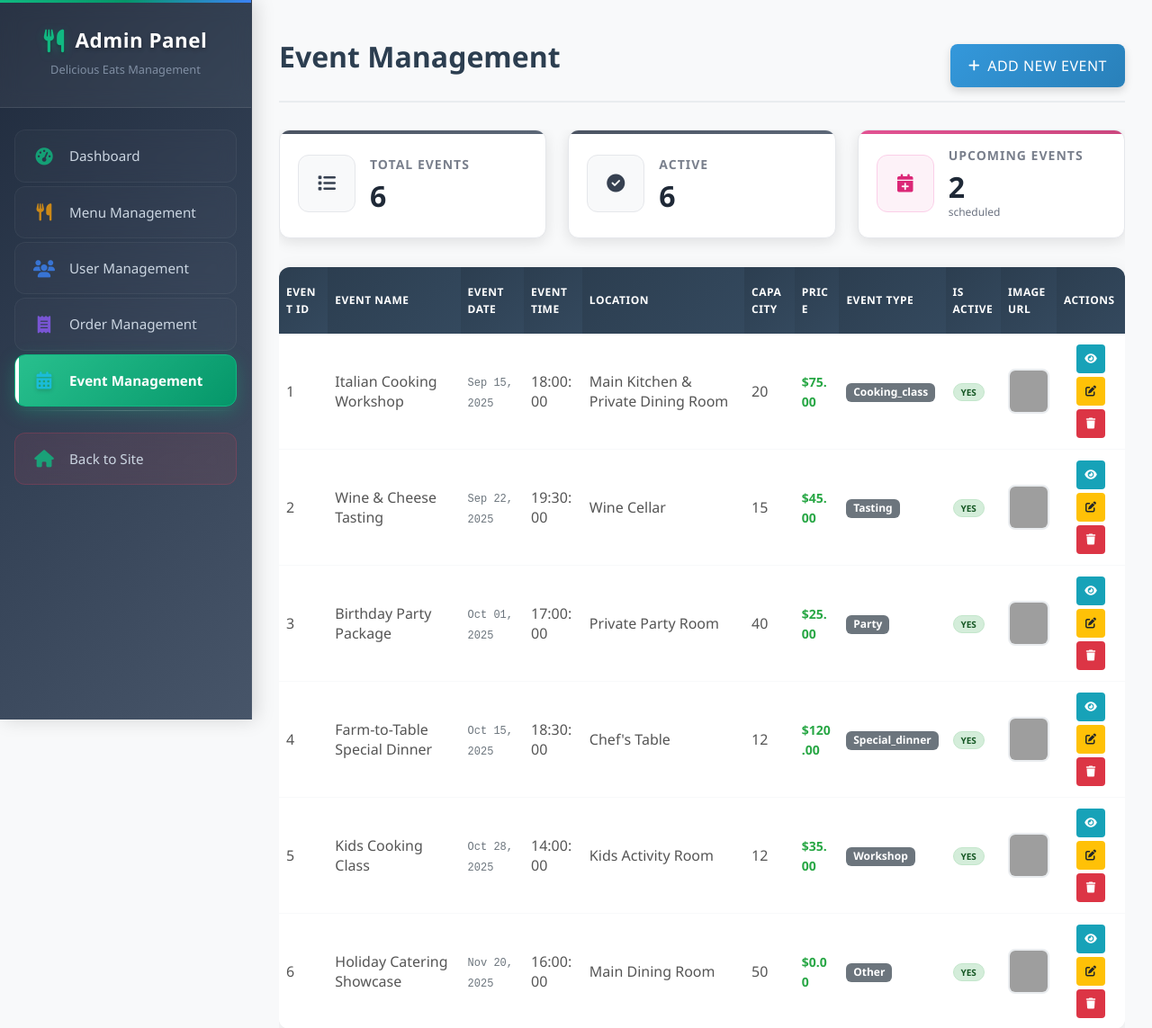
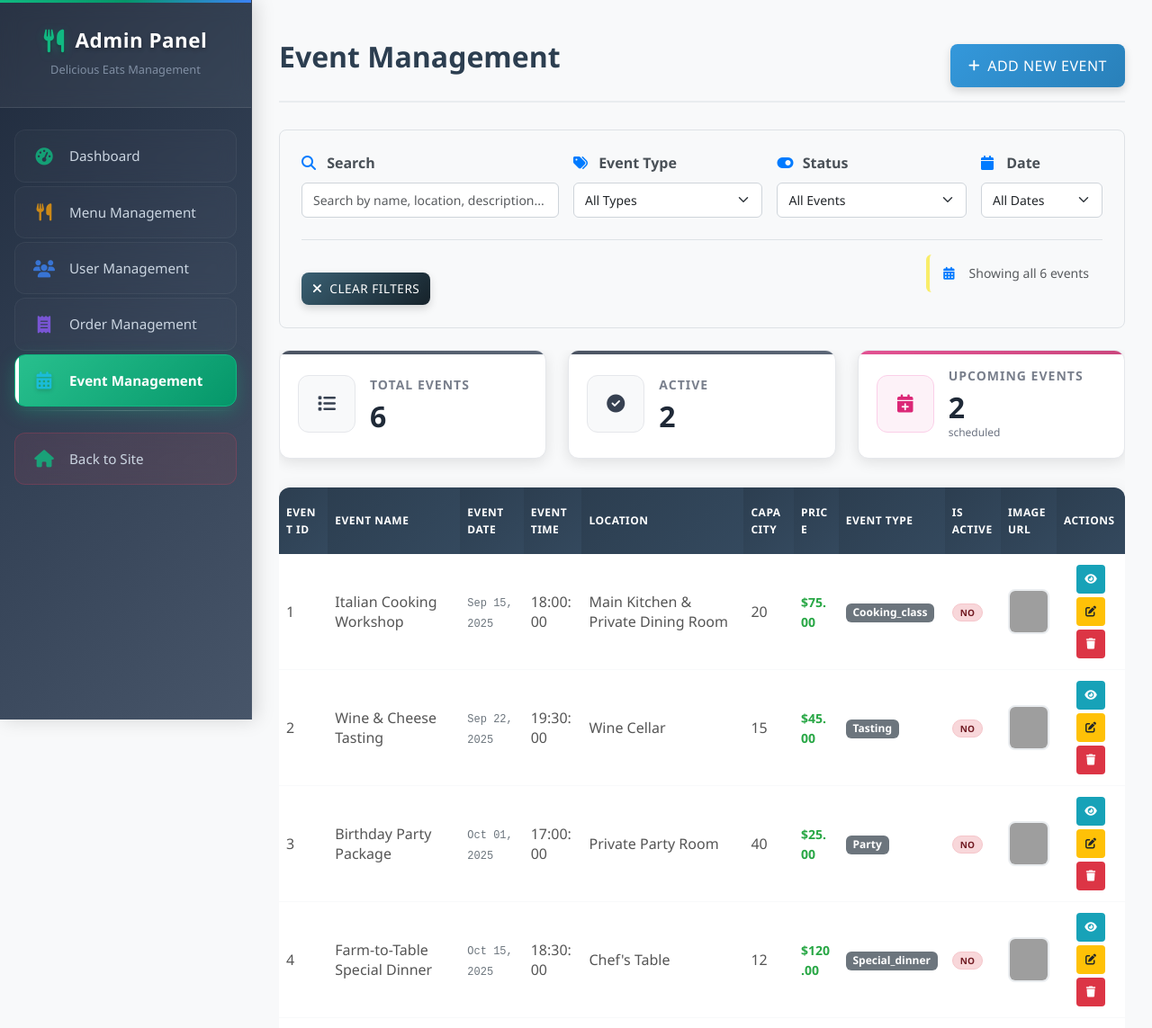
Before and after one commit to yvenyvi/simple-ordering-system, a PHP site: page /event_list.php in a window 1280 px wide. Shown: the top 1143 px of the page at 90% size. Run offline with PHP 8.4, Linux system fonts and the light colour scheme; data comes from the database, SQL or seed files in the repository; some libraries are stand-ins or nearby versions; grey boxes are pictures that could not be loaded.

Commit message:
feat(admin): Implement event filtering and search functionality for enhanced event management

```diff
--- a/admin/controller/event_list.php
+++ b/admin/controller/event_list.php
@@ -5,6 +5,9 @@
  */
 
 require_once __DIR__ . "/../../models/db_Model.php";
+
+// Automatically deactivate past events on every page load
+deactivatePastEvents();
 
 // Route requests to appropriate handlers
 if (isset($_GET['action']) && $_GET['action'] === 'view' && isset($_GET['id'])) {
@@ -259,4 +262,149 @@ function handleEventImageUpload($event_id) {
     }
 }
 
+/**
+ * Automatically deactivate events that have passed their scheduled date
+ * This function runs every time the event management page is accessed
+ */
+function deactivatePastEvents() {
+    global $connection;
+
+    try {
+        // Get current date and time
+        $current_datetime = date('Y-m-d H:i:s');
+        $current_date = date('Y-m-d');
+
+        // Find events that are past their date and still active
+        // We'll check both events that are completely past (date + time) and events with just past dates
+        $sql = "SELECT event_id, event_name, event_date, event_time
+                FROM events
+                WHERE is_active = 1
+                AND (
+                    (event_date < ? AND event_time IS NOT NULL)
+                    OR
+                    (event_date < ? AND event_time IS NULL)
+                    OR
+                    (event_date = ? AND event_time IS NOT NULL AND CONCAT(event_date, ' ', event_time, ':00') < ?)
+                )";
+
+        $stmt = mysqli_prepare($connection, $sql);
+        if (!$stmt) {
+            error_log("Error preparing past events query: " . mysqli_error($connection));
+            return false;
+        }
+
+        mysqli_stmt_bind_param($stmt, "ssss", $current_date, $current_date, $current_date, $current_datetime);
+
+        if (!mysqli_stmt_execute($stmt)) {
+            error_log("Error executing past events query: " . mysqli_stmt_error($stmt));
+            mysqli_stmt_close($stmt);
+            return false;
+        }
+
+        $result = mysqli_stmt_get_result($stmt);
+        $past_events = [];
+
+        // Collect past events
+        while ($event = mysqli_fetch_assoc($result)) {
+            $past_events[] = $event;
+        }
+        mysqli_stmt_close($stmt);
+
+        // If there are past events, deactivate them
+        if (!empty($past_events)) {
+            $event_ids = array_column($past_events, 'event_id');
+            $placeholders = str_repeat('?,', count($event_ids) - 1) . '?';
+
+            $update_sql = "UPDATE events SET is_active = 0 WHERE event_id IN ($placeholders)";
+            $update_stmt = mysqli_prepare($connection, $update_sql);
+
+            if (!$update_stmt) {
+                error_log("Error preparing past events update query: " . mysqli_error($connection));
+                return false;
+            }
+
+            // Create types string (one 'i' for each integer event_id)
+            $types = str_repeat('i', count($event_ids));
+            mysqli_stmt_bind_param($update_stmt, $types, ...$event_ids);
+
+            if (mysqli_stmt_execute($update_stmt)) {
+                $deactivated_count = mysqli_stmt_affected_rows($update_stmt);
+
+                // Log the deactivation for debugging
+                error_log("Auto-deactivated {$deactivated_count} past events: " . implode(', ', array_column($past_events, 'event_name')));
+
+                // Set a global message to show in the UI (optional)
+                if ($deactivated_count > 0) {
+                    $GLOBALS['info_message'] = "Automatically deactivated {$deactivated_count} past event(s).";
+                }
+            } else {
+                error_log("Error executing past events update: " . mysqli_stmt_error($update_stmt));
+            }
+
+            mysqli_stmt_close($update_stmt);
+        }
+
+        return true;
+
+    } catch (Exception $e) {
+        error_log("Error in deactivatePastEvents: " . $e->getMessage());
+        return false;
+    }
+}
+
+/**
+ * Advanced event status management
+ * Can be called independently for scheduled maintenance
+ */
+function manageEventStatuses() {
+    global $connection;
+
+    try {
+        $current_datetime = date('Y-m-d H:i:s');
+        $current_date = date('Y-m-d');
+
+        // Deactivate past events
+        $deactivated = deactivatePastEvents();
+
+        // Optional: Reactivate events that were mistakenly deactivated but are still upcoming
+        $reactivate_sql = "SELECT event_id, event_name, event_date, event_time
+                          FROM events
+                          WHERE is_active = 0
+                          AND (
+                              (event_date > ? AND event_time IS NOT NULL)
+                              OR
+                              (event_date > ? AND event_time IS NULL)
+                              OR
+                              (event_date = ? AND event_time IS NOT NULL AND CONCAT(event_date, ' ', event_time, ':00') > ?)
+                          )";
+
+        $stmt = mysqli_prepare($connection, $reactivate_sql);
+        if ($stmt) {
+            mysqli_stmt_bind_param($stmt, "ssss", $current_date, $current_date, $current_date, $current_datetime);
+
+            if (mysqli_stmt_execute($stmt)) {
+                $result = mysqli_stmt_get_result($stmt);
+                $future_events = [];
+
+                while ($event = mysqli_fetch_assoc($result)) {
+                    $future_events[] = $event;
+                }
+
+                if (!empty($future_events)) {
+                    // Note: We're not auto-reactivating as this might be intentional
+                    // Just log for admin review
+                    error_log("Found " . count($future_events) . " inactive future events that might need review");
+                }
+            }
+            mysqli_stmt_close($stmt);
+        }
+
+        return $deactivated;
+
+    } catch (Exception $e) {
+        error_log("Error in manageEventStatuses: " . $e->getMessage());
+        return false;
+    }
+}
+
 ?>
--- a/admin/event_list.php
+++ b/admin/event_list.php
@@ -18,6 +18,61 @@ require_once 'controller/event_list.php';
                     <button class="btn btn-primary" onclick="showAddEventForm()">
                         <i class="fas fa-plus"></i> Add New Event
                     </button>
+                </div>
+
+                <!-- Search and Filter Controls -->
+                <div class="filters-container">
+                    <div class="row g-3 mb-4">
+                        <div class="col-md-4">
+                            <label for="search-filter" class="form-label">
+                                <i class="fas fa-search"></i> Search
+                            </label>
+                            <input type="text" id="search-filter" class="form-control" placeholder="Search by name, location, description..." onkeyup="applyEventFilters()">
+                        </div>
+                        <div class="col-md-3">
+                            <label for="event-type-filter" class="form-label">
+                                <i class="fas fa-tags"></i> Event Type
+                            </label>
+                            <select id="event-type-filter" class="form-select" onchange="applyEventFilters()">
+                                <option value="">All Types</option>
+                                <option value="workshop">Workshop</option>
+                                <option value="tasting">Tasting</option>
+                                <option value="party">Party</option>
+                                <option value="cooking_class">Cooking Class</option>
+                                <option value="special_dinner">Special Dinner</option>
+                                <option value="other">Other</option>
+                            </select>
+                        </div>
+                        <div class="col-md-3">
+                            <label for="status-filter" class="form-label">
+                                <i class="fas fa-toggle-on"></i> Status
+                            </label>
+                            <select id="status-filter" class="form-select" onchange="applyEventFilters()">
+                                <option value="">All Events</option>
+                                <option value="1">Active Only</option>
+                                <option value="0">Inactive Only</option>
+                            </select>
+                        </div>
+                        <div class="col-md-2">
+                            <label for="date-filter" class="form-label">
+                                <i class="fas fa-calendar"></i> Date
+                            </label>
+                            <select id="date-filter" class="form-select" onchange="applyEventFilters()">
+                                <option value="">All Dates</option>
+                                <option value="upcoming">Upcoming</option>
+                                <option value="past">Past Events</option>
+                                <option value="today">Today</option>
+                                <option value="this-week">This Week</option>
+                                <option value="this-month">This Month</option>
+                            </select>
+                        </div>
+                    </div>
+                    <div class="filter-actions">
+                        <button type="button" class="btn btn-outline-secondary btn-sm" onclick="clearEventFilters()">
+                            <i class="fas fa-times"></i> Clear Filters
+                        </button>
+                        <div id="results-count" class="results-count ms-3"></div>
+                    </div>
                 </div>
 
                 <!-- Add Event Form -->
@@ -167,6 +222,10 @@ require_once 'controller/event_list.php';
             <?php if (isset($error_message)): ?>
                 showEventMessages(null, '<?php echo addslashes($error_message); ?>');
             <?php endif; ?>
+
+            <?php if (isset($info_message)): ?>
+                showEventInfoMessage('<?php echo addslashes($info_message); ?>');
+            <?php endif; ?>
         });
     </script>
 
--- a/assets/js/event_management.js
+++ b/assets/js/event_management.js
@@ -21,6 +21,9 @@ function initializeEventManagement() {
         const today = new Date().toISOString().split('T')[0];
         eventDateInput.min = today;
     }
+
+    // Initialize filters
+    applyEventFilters();
 }
 
 function showAddEventForm() {
@@ -61,6 +64,13 @@ function showEventMessages(successMessage, errorMessage) {
     }
     if (errorMessage && typeof showBootstrapAlert === 'function') {
         showBootstrapAlert(errorMessage, 'error', 6000);
+    }
+}
+
+// Function to handle showing info messages (will be called by PHP)
+function showEventInfoMessage(infoMessage) {
+    if (infoMessage && typeof showBootstrapAlert === 'function') {
+        showBootstrapAlert(infoMessage, 'info', 5000);
     }
 }
 
@@ -220,3 +230,163 @@ function escapeHtml(text) {
     div.textContent = text;
     return div.innerHTML;
 }
+
+/**
+ * Enhanced Filter Functions for Events
+ */
+function applyEventFilters() {
+    const eventTypeFilter = document.getElementById('event-type-filter').value.toLowerCase();
+    const statusFilter = document.getElementById('status-filter').value;
+    const searchFilter = document.getElementById('search-filter').value.toLowerCase();
+    const dateFilter = document.getElementById('date-filter').value;
+
+    const tableRows = document.querySelectorAll('.admin-enhanced-table tbody tr');
+    let visibleCount = 0;
+    const today = new Date();
+    today.setHours(0, 0, 0, 0);
+
+    tableRows.forEach(row => {
+        let shouldShow = true;
+        const cells = row.querySelectorAll('td');
+
+        // Get all cell text for robust searching
+        const rowText = Array.from(cells).map(cell => cell.textContent.toLowerCase()).join(' ');
+
+        // Event Type filter - search for event type in any cell
+        if (eventTypeFilter && shouldShow) {
+            // Look for event type in all cells
+            let typeFound = false;
+            cells.forEach(cell => {
+                const cellText = cell.textContent.toLowerCase();
+                if (cellText.includes(eventTypeFilter)) {
+                    typeFound = true;
+                }
+            });
+            if (!typeFound) {
+                shouldShow = false;
+            }
+        }
+
+        // Status filter (active/inactive) - look for boolean values
+        if (statusFilter !== '' && shouldShow) {
+            let statusFound = false;
+            cells.forEach(cell => {
+                const booleanElement = cell.querySelector('.cell-boolean');
+                if (booleanElement) {
+                    const isActive = booleanElement.classList.contains('true') || cell.textContent.includes('Yes');
+                    if ((statusFilter === '1' && isActive) || (statusFilter === '0' && !isActive)) {
+                        statusFound = true;
+                    }
+                }
+            });
+            if (!statusFound) {
+                shouldShow = false;
+            }
+        }
+
+        // Date filter - look for date cells
+        if (dateFilter && shouldShow) {
+            let dateMatches = false;
+
+            cells.forEach(cell => {
+                const dateElement = cell.querySelector('.cell-date');
+                if (dateElement) {
+                    const eventDateText = dateElement.textContent.trim();
+                    let eventDate;
+
+                    // Try different date parsing approaches
+                    if (eventDateText.match(/^\w{3}\s\d{1,2},\s\d{4}$/)) {
+                        // Format: "Oct 17, 2025"
+                        eventDate = new Date(eventDateText);
+                    } else if (eventDateText.match(/^\d{4}-\d{2}-\d{2}$/)) {
+                        // Format: "2025-10-17"
+                        eventDate = new Date(eventDateText);
+                    } else {
+                        // Fallback to direct parsing
+                        eventDate = new Date(eventDateText);
+                    }
+
+                    if (!isNaN(eventDate.getTime())) {
+                        eventDate.setHours(0, 0, 0, 0);
+
+                        switch (dateFilter) {
+                            case 'upcoming':
+                                if (eventDate >= today) dateMatches = true;
+                                break;
+                            case 'past':
+                                if (eventDate < today) dateMatches = true;
+                                break;
+                            case 'today':
+                                if (eventDate.getTime() === today.getTime()) dateMatches = true;
+                                break;
+                            case 'this-week':
+                                const nextWeek = new Date(today);
+                                nextWeek.setDate(today.getDate() + 7);
+                                if (eventDate >= today && eventDate <= nextWeek) dateMatches = true;
+                                break;
+                            case 'this-month':
+                                const currentMonth = today.getMonth();
+                                const currentYear = today.getFullYear();
+                                if (eventDate.getMonth() === currentMonth && eventDate.getFullYear() === currentYear) {
+                                    dateMatches = true;
+                                }
+                                break;
+                        }
+                    }
+                }
+            });
+
+            if (!dateMatches) {
+                shouldShow = false;
+            }
+        }
+
+        // Search filter - search across all text content
+        if (searchFilter && shouldShow) {
+            if (!rowText.includes(searchFilter)) {
+                shouldShow = false;
+            }
+        }
+
+        if (shouldShow) {
+            row.style.display = '';
+            visibleCount++;
+        } else {
+            row.style.display = 'none';
+        }
+    });
+
+    // Update results count
+    updateEventResultsCount(visibleCount, tableRows.length);
+}
+
+function clearEventFilters() {
+    document.getElementById('event-type-filter').value = '';
+    document.getElementById('status-filter').value = '';
+    document.getElementById('search-filter').value = '';
+    document.getElementById('date-filter').value = '';
+    applyEventFilters();
+}
+
+function updateEventResultsCount(visible, total) {
+    let countDisplay = document.getElementById('results-count');
+    if (!countDisplay) {
+        countDisplay = document.createElement('div');
+        countDisplay.id = 'results-count';
+        countDisplay.className = 'results-count';
+        const filterActions = document.querySelector('.filter-actions');
+        if (filterActions) {
+            filterActions.appendChild(countDisplay);
+        } else {
+            document.querySelector('.table-container').insertBefore(countDisplay, document.querySelector('.admin-enhanced-table'));
+        }
+    }
+
+    if (visible === total) {
+        countDisplay.innerHTML = `<i class="fas fa-calendar-alt"></i> Showing all ${total} events`;
+        countDisplay.className = 'results-count text-muted';
+    } else {
+        countDisplay.innerHTML = `<i class="fas fa-filter"></i> Showing ${visible} of ${total} events`;
+        countDisplay.className = 'results-count text-primary fw-bold';
+    }
+}
```
